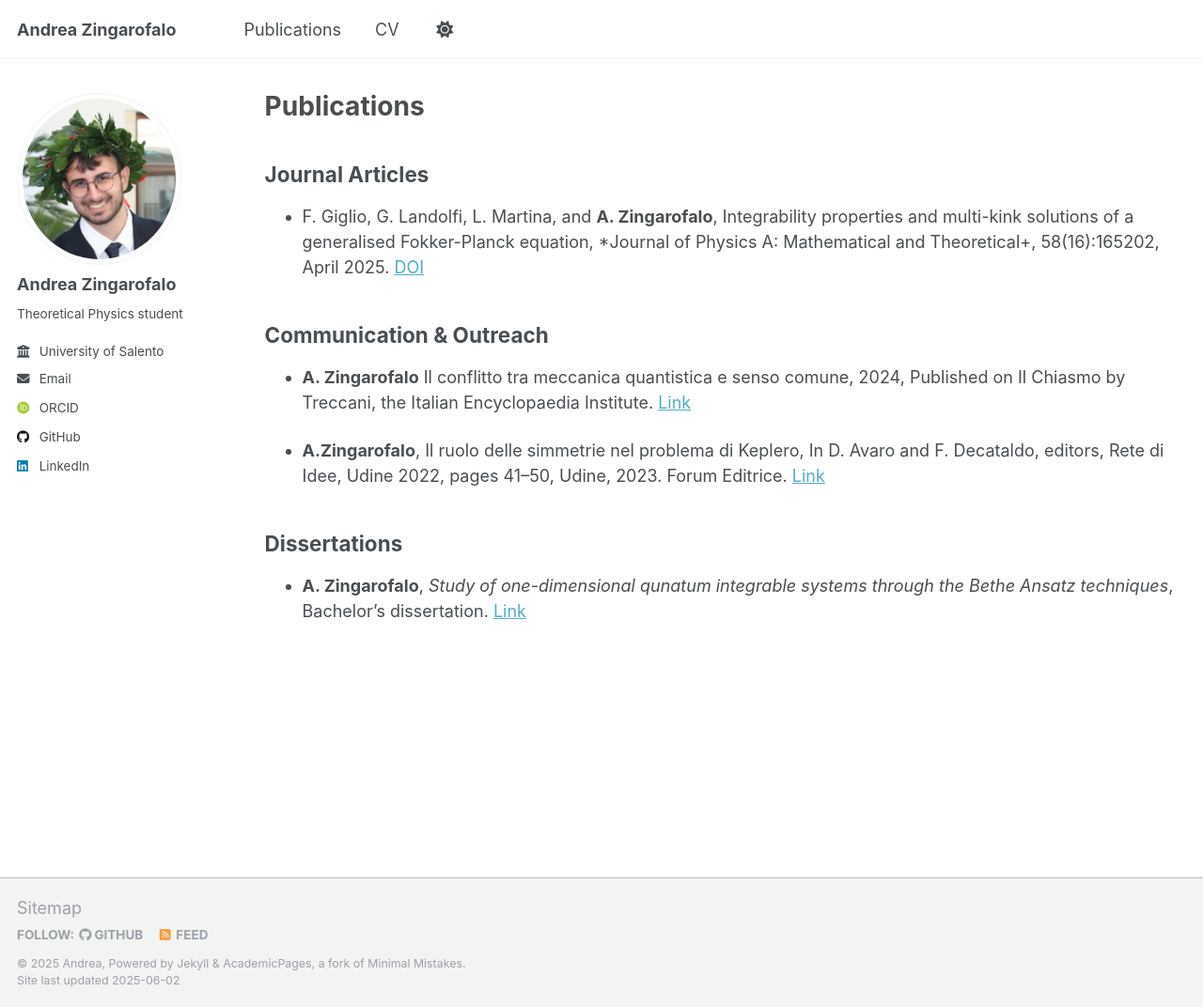
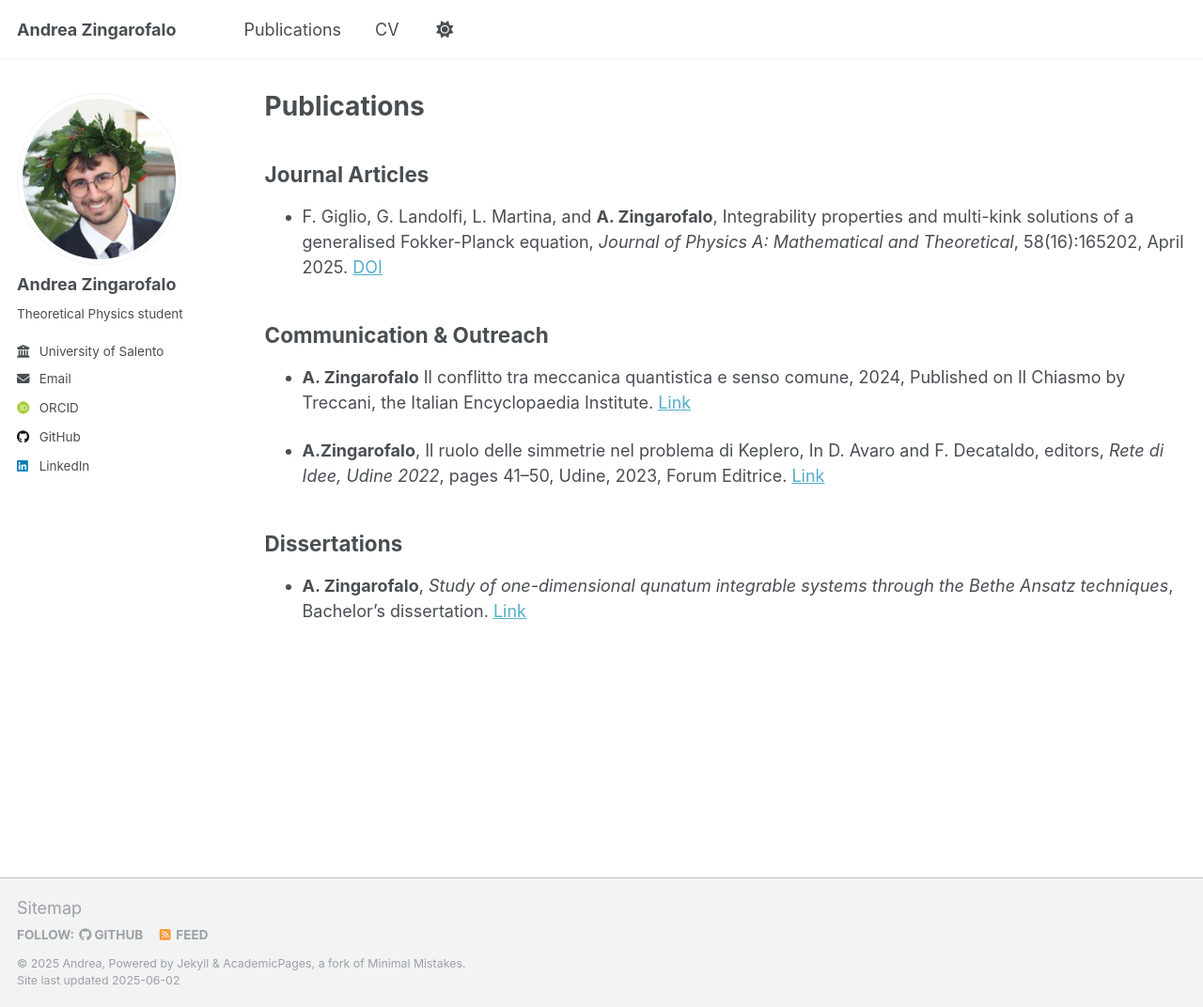
Before and after one commit to andreazingarofalo/andreazingarofalo.github.io, a Jekyll site: the page built from _pages/publications.md, in a window 1280 px wide and 1072 px high. Shown: the whole window at 94% size. Built offline with Jekyll 4.4.1, drawn with Linux system fonts in a browser that asks for light colours; some web fonts are replaced.

Commit message:
Modified pubs

```diff
--- a/_pages/publications.md
+++ b/_pages/publications.md
@@ -9,13 +9,13 @@ author_profile: true
 
 - F. Giglio, G. Landolfi, L. Martina, and **A. Zingarofalo**, Integrability properties and multi-kink
 solutions of a generalised Fokker-Planck equation, *Journal of Physics A: Mathematical and
-Theoretical+, 58(16):165202, April 2025. [DOI](10.1088/1751-8121/adc8e9)
+Theoretical*, 58(16):165202, April 2025. [DOI](10.1088/1751-8121/adc8e9)
 
 ## Communication & Outreach
 
 - **A. Zingarofalo** Il conflitto tra meccanica quantistica e senso comune, 2024, Published on Il Chiasmo by Treccani, the Italian Encyclopaedia Institute. [Link](https://www.treccani.it/magazine/chiasmo/scienze_naturali_e_tecnologia/54-conflitto/conflitto_zingarofalo_ISUFI.html)
 
-- **A.Zingarofalo**, Il ruolo delle simmetrie nel problema di Keplero, In D. Avaro and F. Decataldo, editors, Rete di Idee, Udine 2022, pages 41–50, Udine, 2023. Forum Editrice. [Link](https://forumeditrice.it/percorsi/scienza-e-tecnica/varia/rete-di-idee?version=open)
+- **A.Zingarofalo**, Il ruolo delle simmetrie nel problema di Keplero, In D. Avaro and F. Decataldo, editors, *Rete di Idee, Udine 2022*, pages 41–50, Udine, 2023, Forum Editrice. [Link](https://forumeditrice.it/percorsi/scienza-e-tecnica/varia/rete-di-idee?version=open)
 
 ## Dissertations
 
```
